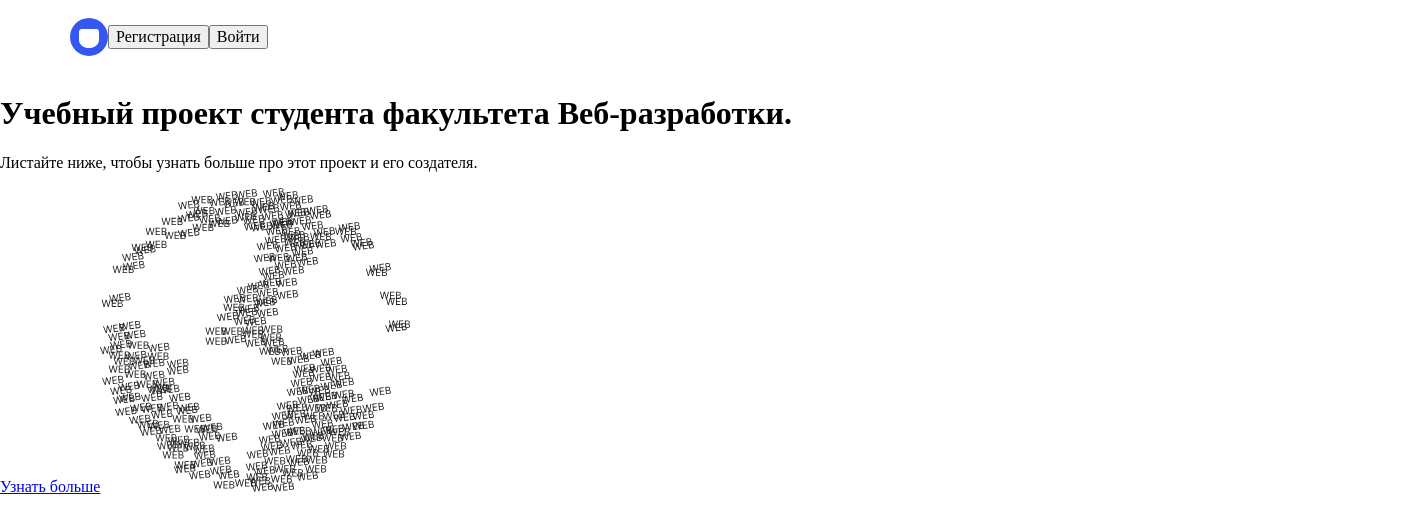
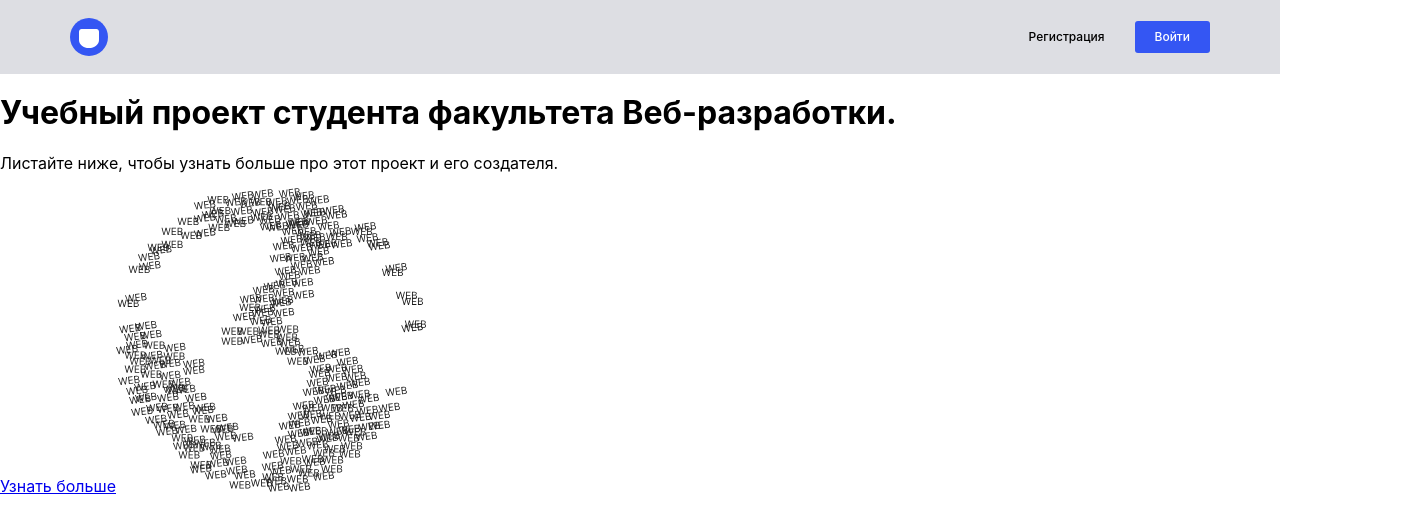
Before and after one commit to Artyom774/movies-explorer-frontend, a React (Create React App) app: page / in a window 1280 px wide. Shown: the top 532 px of the page, 1420 px wide, since content can reach past the window. Built offline with nearby package versions, Linux system fonts and the light colour scheme.

Commit message:
feat: сделать header for 1280px

```diff
--- /dev/null
+++ b/src/blocks/header/__link/_type/header__link_type_sign-in.css
@@ -0,0 +1,8 @@
+.header__link_type_sign-in {
+  margin-right: 0;
+  display: inline-block;
+  background-color: #3456f3;
+  padding: 8px 20px;
+  color: white;
+  border-radius: 3px;
+}
--- /dev/null
+++ b/src/blocks/header/__link/header__link.css
@@ -0,0 +1,9 @@
+.header__link {
+  margin: 0 30px 0 0;
+  padding: 0;
+  font-size: 12px;
+  line-height: 16px;
+  font-weight: 500;
+  text-decoration: none;
+  color: black;
+}
--- /dev/null
+++ b/src/blocks/header/__links/header__links.css
@@ -0,0 +1,6 @@
+.header__links {
+  display: flex;
+  flex-direction: row;
+  justify-content: end;
+  align-items: center;
+}
--- /dev/null
+++ b/src/blocks/header/__logo/header__logo.css
@@ -0,0 +1,5 @@
+.header__logo {
+  width: 38px;
+  height: 38px;
+  object-fit: contain;
+}
--- a/src/blocks/header/header.css
+++ b/src/blocks/header/header.css
@@ -2,6 +2,9 @@
   width: 100%;
   display: flex;
   flex-direction: row;
+  justify-content: space-between;
   padding: 18px 70px;
   align-items: center;
+  background-color: #dddee3;
+  box-sizing: border-box;
 }
--- a/src/blocks/page/page.css
+++ b/src/blocks/page/page.css
@@ -1,4 +1,5 @@
 .page {
   display: flex;
   flex-direction: column;
+  font-family: 'Inter';
 }
--- a/src/components/Main.js
+++ b/src/components/Main.js
@@ -12,8 +12,10 @@ function Main() {
     <div className="page">
       <header className="header">
         <img className="header__logo" src={logo} alt="лого" />
-        <button className="header__registration-button">Регистрация</button>
-        <button className="header__sign-in-button">Войти</button>
+        <div className="header__links">
+          <a className="header__link" href="#">Регистрация</a>
+          <a className="header__link header__link_type_sign-in" href="#">Войти</a>
+        </div>
       </header>
       <main className="main">
         <section className="promo">
--- a/src/index.css
+++ b/src/index.css
@@ -2,3 +2,7 @@
 
 @import url('./blocks/page/page.css');
 @import url('./blocks/header/header.css');
+  @import url('./blocks/header/__logo/header__logo.css');
+  @import url('./blocks/header/__links/header__links.css');
+  @import url('./blocks/header/__link/header__link.css');
+    @import url('./blocks/header/__link/_type/header__link_type_sign-in.css');
```
